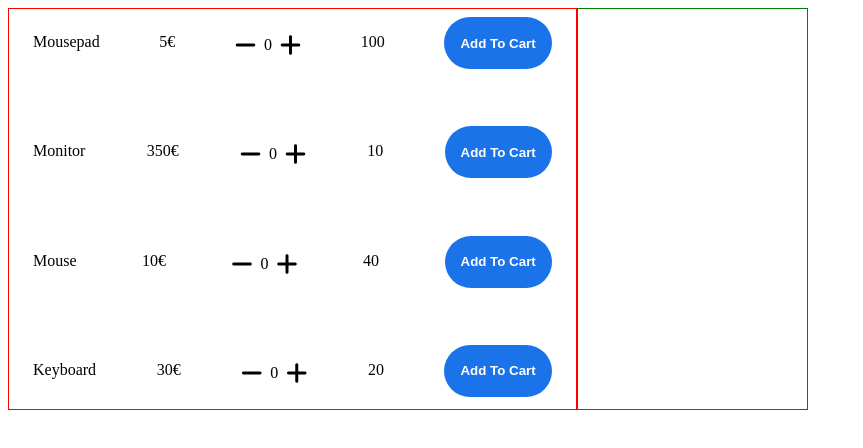
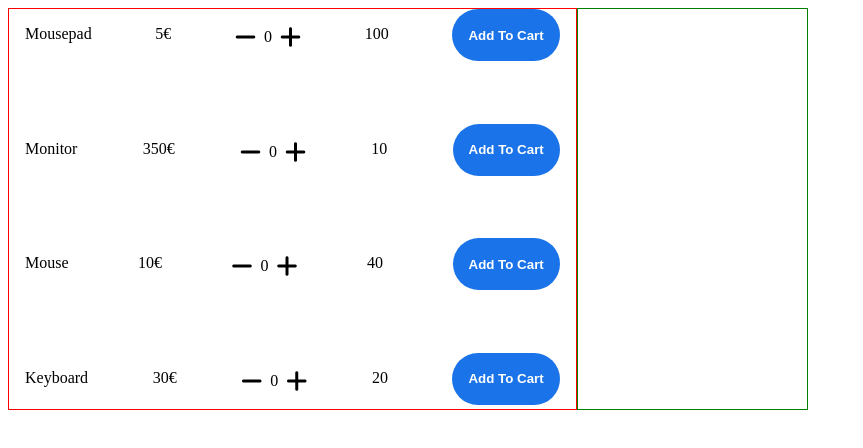
Before and after one commit to dariojularic/mini-shopping-cart-js, a website built with Vite: page index.html in a window 1280 px wide. Shown: the whole page, without its empty margins (0-863 px from the left). Built offline with nearby package versions, Linux system fonts and the light colour scheme.

Commit message:
Add style

```diff
--- a/style.css
+++ b/style.css
@@ -21,7 +21,7 @@
 .offer-item {
   display: flex;
   justify-content: space-between;
-  margin: 8px;
+  /* margin: 8px; */
 }
 
 .shopping-cart {
```
